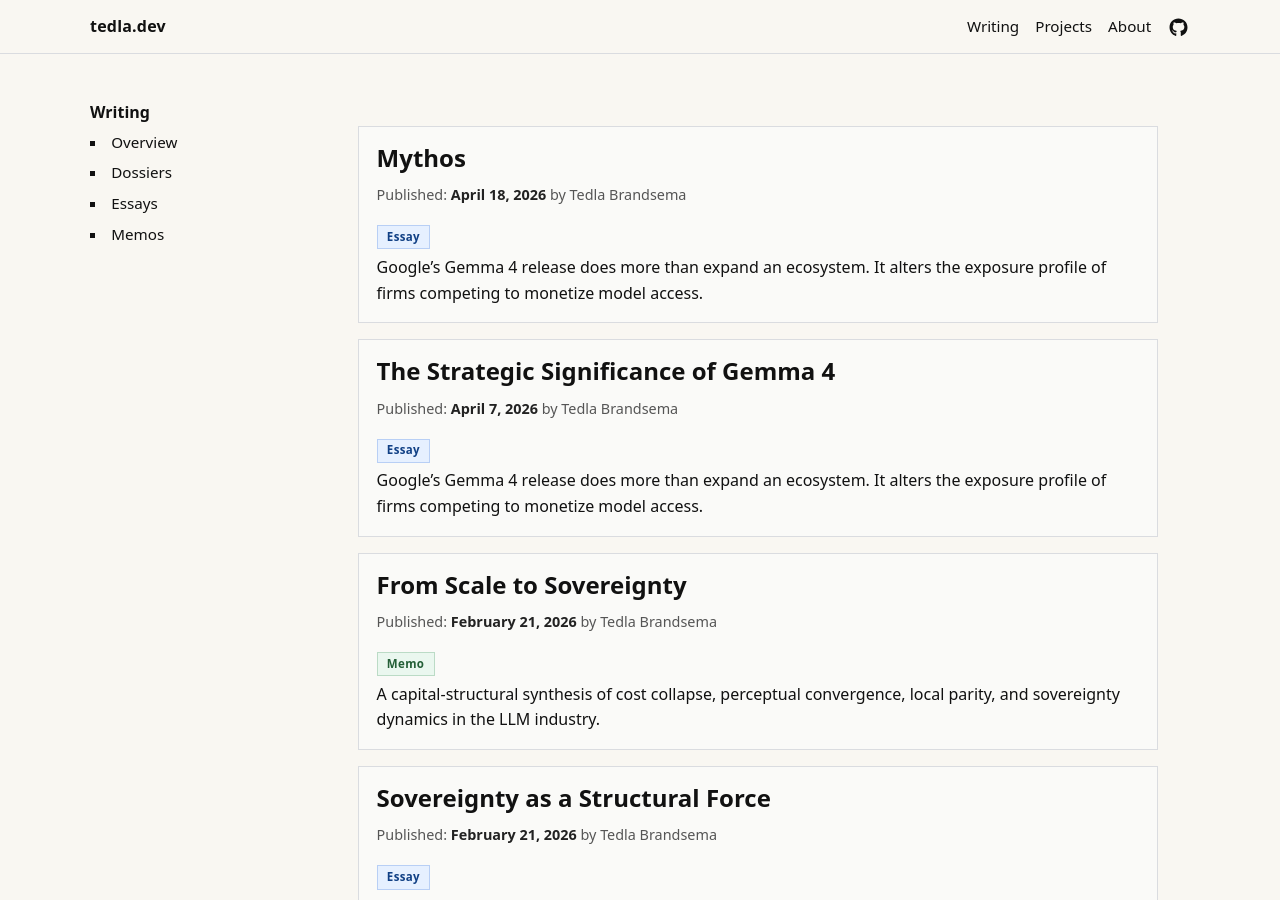
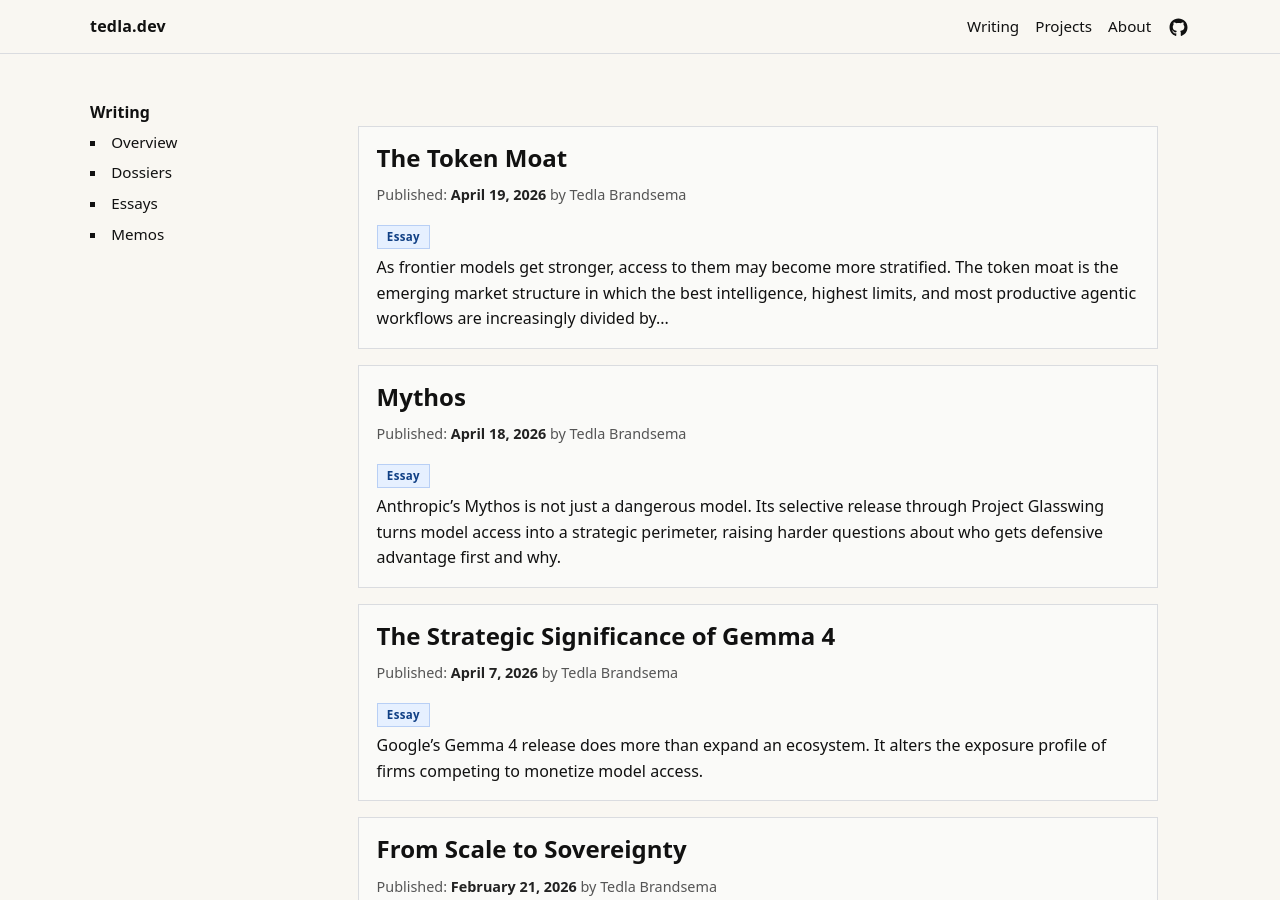
Before and after one commit to tedla-brandsema/tedla-brandsema.github.io, a Jekyll site: the page built from writing/index.html, in a window 1280 px wide and 900 px high. Built offline with Jekyll 4.4.1, drawn with Linux system fonts in a browser that asks for light colours; some of the changed lines change nothing that is shown.

Commit message:
docs(essays): Added "The Token Moat" and some images

```diff
--- a/_writing/essays/mythos.md
+++ b/_writing/essays/mythos.md
@@ -4,7 +4,7 @@
 published: 2026-04-18T00:00:00+02:00
 author: Tedla Brandsema
 heading: Mythos
-intro: Google’s Gemma 4 release does more than expand an ecosystem. It alters the exposure profile of firms competing to monetize model access.
+intro: Anthropic’s Mythos is not just a dangerous model. Its selective release through Project Glasswing turns model access into a strategic perimeter, raising harder questions about who gets defensive advantage first and why.
 ---
 
 <h1>{{ page.heading }}</h1>
--- a/_writing/essays/the-token-moat.md
+++ b/_writing/essays/the-token-moat.md
@@ -1,6 +1,14 @@
-# The Token Moat
+---
+layout: article
+type: essay
+published: 2026-04-19T00:00:00+02:00
+author: Tedla Brandsema
+heading: The Token Moat
+intro: As frontier models get stronger, access to them may become more stratified. The token moat is the emerging market structure in which the best intelligence, highest limits, and most productive agentic workflows are increasingly divided by price.
+---
 
-## When Access to Intelligence Becomes a Tiered Market
+<h1>{{ page.heading }}</h1>
+<h2><em>When Access to Intelligence Becomes a Tiered Market</em></h2>
 
 In discussions about frontier AI, one assumption is rarely questioned: if models become more powerful, then intelligence becomes more abundant.
 
@@ -14,7 +22,7 @@
 
 This is the beginning of what can be called the **token moat**.
 
-The token moat does not describe tokens merely as a technical accounting unit. It describes a market structure in which access to the strongest models, the highest limits, the longest-running workflows, and the most productive agentic loops is progressively segmented by price. OpenAI’s current pricing already reflects a ladder from Free to Plus to Pro to Business and Enterprise, with Plus at $20 per month and Pro at $200 per month, while Anthropic prices API access directly in token usage and states that Claude Opus 4.6 remains priced at $5 per million input tokens and $25 per million output tokens. ([OpenAI][1])
+The token moat does not describe tokens merely as a technical accounting unit. It describes a market structure in which access to the strongest models, the highest limits, the longest-running workflows, and the most productive agentic loops is progressively segmented by price. OpenAI’s current pricing already reflects a ladder from Free to Plus to Pro to Business and Enterprise, with Plus at $20 per month and Pro at $200 per month, while Anthropic prices API access directly in token usage and states that Claude Opus 4.6 remains priced at $5 per million input tokens and $25 per million output tokens.
 
 This is not a minor commercial detail.
 
@@ -28,7 +36,7 @@
 
 That phase appears to be ending.
 
-OpenAI said in February 2026 that ChatGPT had reached 900 million weekly active users and 50 million paying subscribers. At that scale, the company is no longer merely proving demand. It is managing a market large enough for segmentation itself to become a core strategic lever. ([TechCrunch][2])
+OpenAI said in February 2026 that ChatGPT had reached 900 million weekly active users and 50 million paying subscribers. At that scale, the company is no longer merely proving demand. It is managing a market large enough for segmentation itself to become a core strategic lever.
 
 Once a user base reaches that scale, the logic changes.
 
@@ -38,13 +46,13 @@
 
 The pricing shift is visible in two different forms.
 
-Anthropic’s approach is the more direct one. Usage is increasingly tied to token consumption. Revenue rises with actual compute demand. Heavy use is not hidden behind a flat monthly abstraction. It is exposed and billed. OpenAI’s approach is more layered. It combines broad subscriptions with progressively higher access tiers and, in some products, movement toward token-based accounting as well. OpenAI’s help documentation says Codex pricing was updated in April 2026 to align with API token usage rather than per-message pricing for Plus, Pro, Business, and new Enterprise customers. ([OpenAI Help Center][3])
+Anthropic’s approach is the more direct one. Usage is increasingly tied to token consumption. Revenue rises with actual compute demand. Heavy use is not hidden behind a flat monthly abstraction. It is exposed and billed. OpenAI’s approach is more layered. It combines broad subscriptions with progressively higher access tiers and, in some products, movement toward token-based accounting as well. OpenAI’s help documentation says Codex pricing was updated in April 2026 to align with API token usage rather than per-message pricing for Plus, Pro, Business, and new Enterprise customers.
 
 These are different tactical responses.
 
 They point toward the same structural condition.
 
-Agentic usage is expensive. Long-running workflows, parallel tasks, and deep reasoning loops consume far more compute than casual chat. A pricing model built for light conversational use becomes difficult to sustain once users begin treating frontier models as working systems rather than novelty interfaces. Anthropic’s public pricing for Claude Opus 4.6 and OpenAI’s tiered ChatGPT plans both make that pressure visible. ([Anthropic][4])
+Agentic usage is expensive. Long-running workflows, parallel tasks, and deep reasoning loops consume far more compute than casual chat. A pricing model built for light conversational use becomes difficult to sustain once users begin treating frontier models as working systems rather than novelty interfaces. Anthropic’s public pricing for Claude Opus 4.6 and OpenAI’s tiered ChatGPT plans both make that pressure visible.
 
 The token moat begins there.
 
@@ -71,7 +79,7 @@
 
 The result is that pricing no longer governs only quantity of use. It governs developmental velocity.
 
-This is what makes the token moat more serious than an ordinary premium upgrade path. It is not just a matter of convenience. It is a matter of how much productive cognition can be purchased and sustained over time. OpenAI’s public plan structure already reflects large jumps in access between Free, Plus, and Pro, while Anthropic’s API pricing makes the cost of sustained advanced usage explicit. ([OpenAI][1])
+This is what makes the token moat more serious than an ordinary premium upgrade path. It is not just a matter of convenience. It is a matter of how much productive cognition can be purchased and sustained over time. OpenAI’s public plan structure already reflects large jumps in access between Free, Plus, and Pro, while Anthropic’s API pricing makes the cost of sustained advanced usage explicit.
 
 ## The Small-Team Advantage
 
@@ -85,7 +93,7 @@
 
 It is liberating.
 
-A $200 monthly budget for a frontier plan, or a few hundred dollars in carefully managed token spend, can now give a small operator access to an amount of synthetic labor that would once have been inaccessible. The human governance layer becomes more important precisely because the execution layer has become more fluid. OpenAI’s Pro tier is explicitly positioned around heavier use and substantially higher limits than Plus, while Anthropic’s pricing makes clear that the more capable agentic workflows remain available to those willing and able to pay for them. ([OpenAI Help Center][5])
+A $200 monthly budget for a frontier plan, or a few hundred dollars in carefully managed token spend, can now give a small operator access to an amount of synthetic labor that would once have been inaccessible. The human governance layer becomes more important precisely because the execution layer has become more fluid. OpenAI’s Pro tier is explicitly positioned around heavier use and substantially higher limits than Plus, while Anthropic’s pricing makes clear that the more capable agentic workflows remain available to those willing and able to pay for them.
 
 That means the token moat has a dual effect.
 
@@ -124,7 +132,7 @@
 
 If they do not, the moat weakens.
 
-Google’s Gemma 4 release matters in this context because it shows that strong open models continue to improve, and Google said in April 2026 that Gemma downloads had passed 400 million. That is evidence of real diffusion. It is not yet proof of frontier equivalence. Gemma 4 may be highly capable while still remaining below the practical ceiling of the strongest closed offerings. ([OpenAI][6])
+Google’s Gemma 4 release matters in this context because it shows that strong open models continue to improve, and Google said in April 2026 that Gemma downloads had passed 400 million. That is evidence of real diffusion. It is not yet proof of frontier equivalence. Gemma 4 may be highly capable while still remaining below the practical ceiling of the strongest closed offerings.
 
 That distinction matters.
 
@@ -171,10 +179,3 @@
 If they cannot, then frontier AI will not simply be a story of intelligence becoming cheaper.
 
 It will also be a story of intelligence becoming tiered.
-
-[1]: https://openai.com/chatgpt/pricing/?utm_source=chatgpt.com "ChatGPT Pricing | OpenAI"
-[2]: https://techcrunch.com/2026/02/27/chatgpt-reaches-900m-weekly-active-users/?utm_source=chatgpt.com "ChatGPT reaches 900M weekly active users | TechCrunch"
-[3]: https://help.openai.com/en/articles/20001106?utm_source=chatgpt.com "Codex rate card | OpenAI Help Center"
-[4]: https://www.anthropic.com/news/claude-opus-4-6?id=ClaudeOpus4.6&utm_source=chatgpt.com "Claude Opus 4.6"
-[5]: https://help.openai.com/en/articles/9793128-what?utm_source=chatgpt.com "About ChatGPT Pro tiers | OpenAI Help Center"
-[6]: https://openai.com/pricing?utm_source=chatgpt.com "ChatGPT Pricing | OpenAI"
```
Also changed, not shown: 2 other files.
